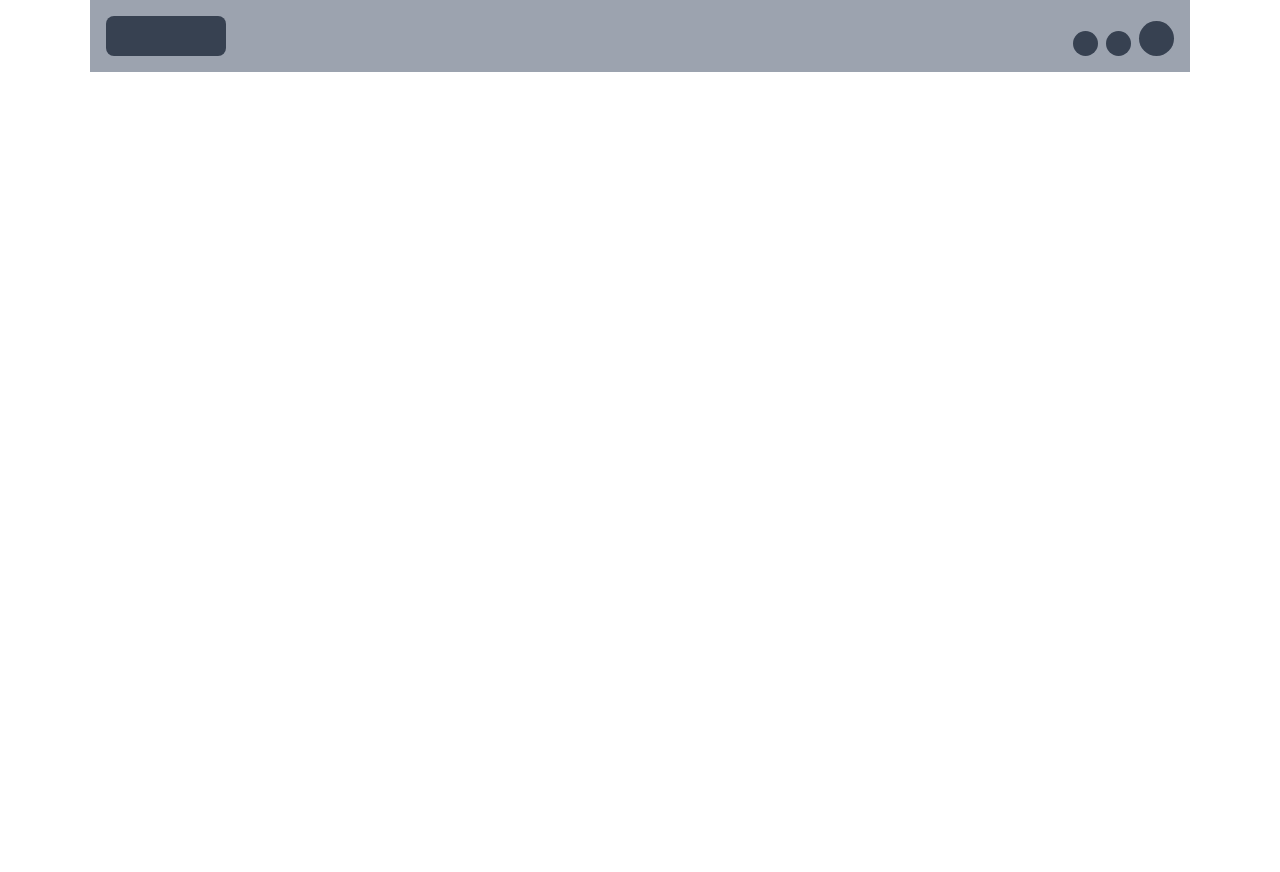
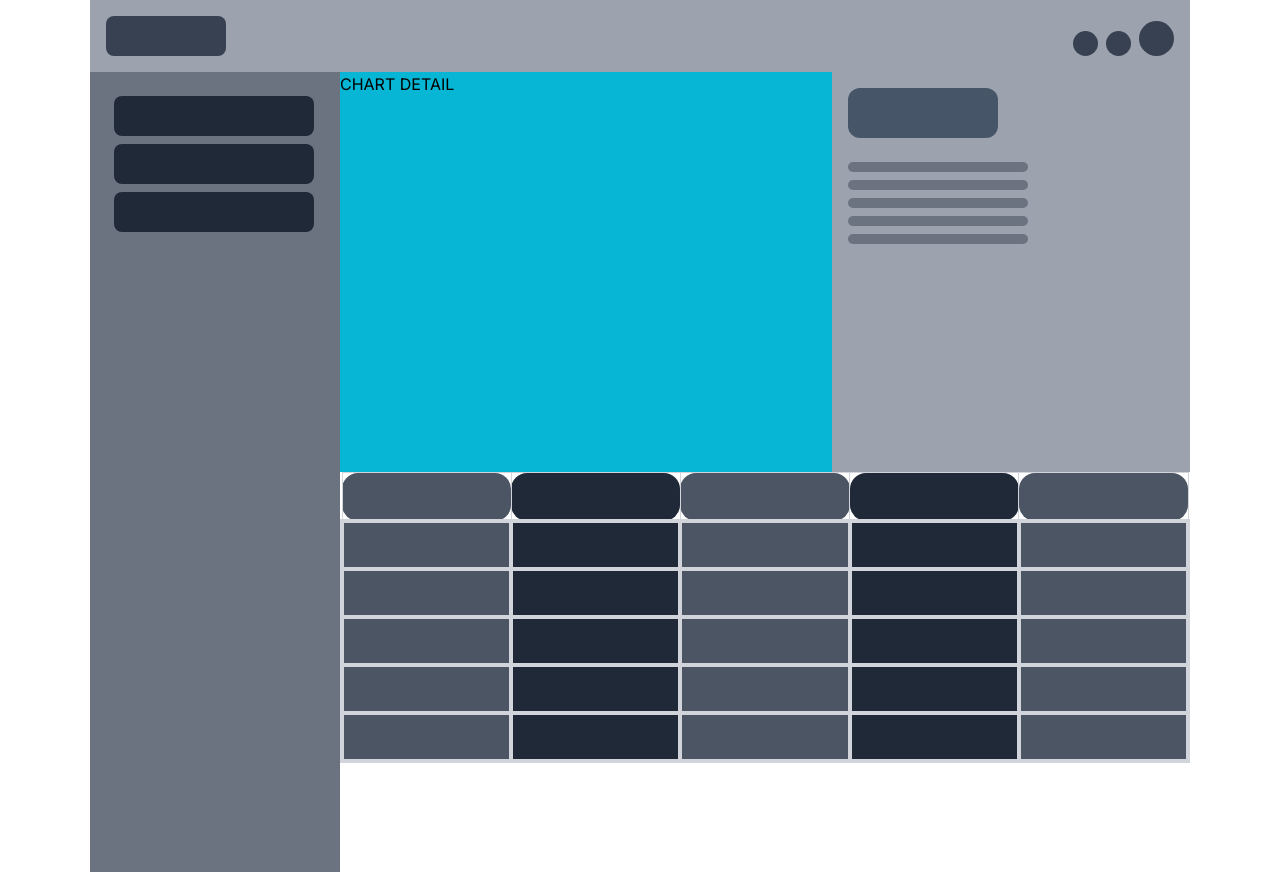
Before and after one commit to RikyAdiPutra/Next-Chart, a Next.js app: page / in a window 1280 px wide. Before the commit the page ends 800 px from the top, so only its background shows below. Built offline with nearby package versions, Linux system fonts and the light colour scheme.

Commit message:
create static layout

```diff
--- a/src/app/components/DashboardChart.jsx
+++ b/src/app/components/DashboardChart.jsx
@@ -1,17 +1,93 @@
 const BottomSection = () => {
-  return <div>BOTTOM SECTION</div>;
+  return (
+    <div>
+      <table className="min-w-full border border-gray-300">
+        <thead>
+          <tr>
+            <th className="w-32 h-12 bg-gray-600 border border-gray-300 rounded-2xl"></th>
+            <th className="w-32 h-12 bg-gray-800 border border-gray-300 rounded-2xl"></th>
+            <th className="w-32 h-12 bg-gray-600 border border-gray-300 rounded-2xl"></th>
+            <th className="w-32 h-12 bg-gray-800 border border-gray-300 rounded-2xl"></th>
+            <th className="w-32 h-12 bg-gray-600 border border-gray-300 rounded-2xl"></th>
+          </tr>
+        </thead>
+        <tbody>
+          <tr>
+            <td className="w-32 h-12 bg-gray-600 border-4 border-gray-300"></td>
+            <td className="w-32 h-12 bg-gray-800 border-4 border-gray-300"></td>
+            <td className="w-32 h-12 bg-gray-600 border-4 border-gray-300"></td>
+            <td className="w-32 h-12 bg-gray-800 border-4 border-gray-300"></td>
+            <td className="w-32 h-12 bg-gray-600 border-4 border-gray-300"></td>
+          </tr>
+          <tr>
+            <td className="w-32 h-12 bg-gray-600 border-4 border-gray-300"></td>
+            <td className="w-32 h-12 bg-gray-800 border-4 border-gray-300"></td>
+            <td className="w-32 h-12 bg-gray-600 border-4 border-gray-300"></td>
+            <td className="w-32 h-12 bg-gray-800 border-4 border-gray-300"></td>
+            <td className="w-32 h-12 bg-gray-600 border-4 border-gray-300"></td>
+          </tr>
+          <tr>
+            <td className="w-32 h-12 bg-gray-600 border-4 border-gray-300"></td>
+            <td className="w-32 h-12 bg-gray-800 border-4 border-gray-300"></td>
+            <td className="w-32 h-12 bg-gray-600 border-4 border-gray-300"></td>
+            <td className="w-32 h-12 bg-gray-800 border-4 border-gray-300"></td>
+            <td className="w-32 h-12 bg-gray-600 border-4 border-gray-300"></td>
+          </tr>
+          <tr>
+            <td className="w-32 h-12 bg-gray-600 border-4 border-gray-300"></td>
+            <td className="w-32 h-12 bg-gray-800 border-4 border-gray-300"></td>
+            <td className="w-32 h-12 bg-gray-600 border-4 border-gray-300"></td>
+            <td className="w-32 h-12 bg-gray-800 border-4 border-gray-300"></td>
+            <td className="w-32 h-12 bg-gray-600 border-4 border-gray-300"></td>
+          </tr>
+          <tr>
+            <td className="w-32 h-12 bg-gray-600 border-4 border-gray-300"></td>
+            <td className="w-32 h-12 bg-gray-800 border-4 border-gray-300"></td>
+            <td className="w-32 h-12 bg-gray-600 border-4 border-gray-300"></td>
+            <td className="w-32 h-12 bg-gray-800 border-4 border-gray-300"></td>
+            <td className="w-32 h-12 bg-gray-600 border-4 border-gray-300"></td>
+          </tr>
+        </tbody>
+      </table>
+    </div>
+  );
 };
 
 const RightSection = () => {
-  return <div>RIGHT SECTION</div>;
+  return (
+    <div className="w-[70%] bg-gray-400 p-4">
+      <div className="flex flex-col gap-2">
+        <div className="mb-4">
+          <div className="w-[150px] h-[50px] bg-slate-600 rounded-xl"></div>
+        </div>
+        <div className="w-[180px] h-[10px] bg-gray-500 rounded-lg"></div>
+        <div className="w-[180px] h-[10px] bg-gray-500 rounded-lg"></div>
+        <div className="w-[180px] h-[10px] bg-gray-500 rounded-lg"></div>
+        <div className="w-[180px] h-[10px] bg-gray-500 rounded-lg"></div>
+        <div className="w-[180px] h-[10px] bg-gray-500 rounded-lg"></div>
+      </div>
+    </div>
+  );
 };
 
 const ChartDetail = () => {
-  return <div>CHART DETAIL</div>;
+  return <div className="bg-cyan-500 w-[100%]">CHART DETAIL</div>;
 };
 
 const SideBar = () => {
-  return <div>SIDEBAR</div>;
+  return (
+    <div className="bg-gray-500 w-[23%] p-6 min-h-screen">
+      <div className="flex flex-col gap-2">
+        <SidebarItem />
+        <SidebarItem />
+        <SidebarItem />
+      </div>
+    </div>
+  );
+};
+
+const SidebarItem = () => {
+  return <div className="w-[200px] h-[40px] bg-gray-800 rounded-lg"></div>;
 };
 
 const Navbar = () => {
@@ -31,16 +107,18 @@ const ChartDasboard = () => {
   return (
     <div className="max-w-[1100px] mx-auto">
       <Navbar />
-      {/* <main className="flex">
+      <main className="flex">
         <SideBar />
         <div>
-          <div className="flex">
-            <ChartDetail />
-            <RightSection />
+          <div>
+            <div className="flex w-[850px] h-[400px]">
+              <ChartDetail />
+              <RightSection />
+            </div>
           </div>
           <BottomSection />
         </div>
-      </main> */}
+      </main>
     </div>
   );
 };
```
Also changed, not shown: public/images/img-5.PNG (added).
